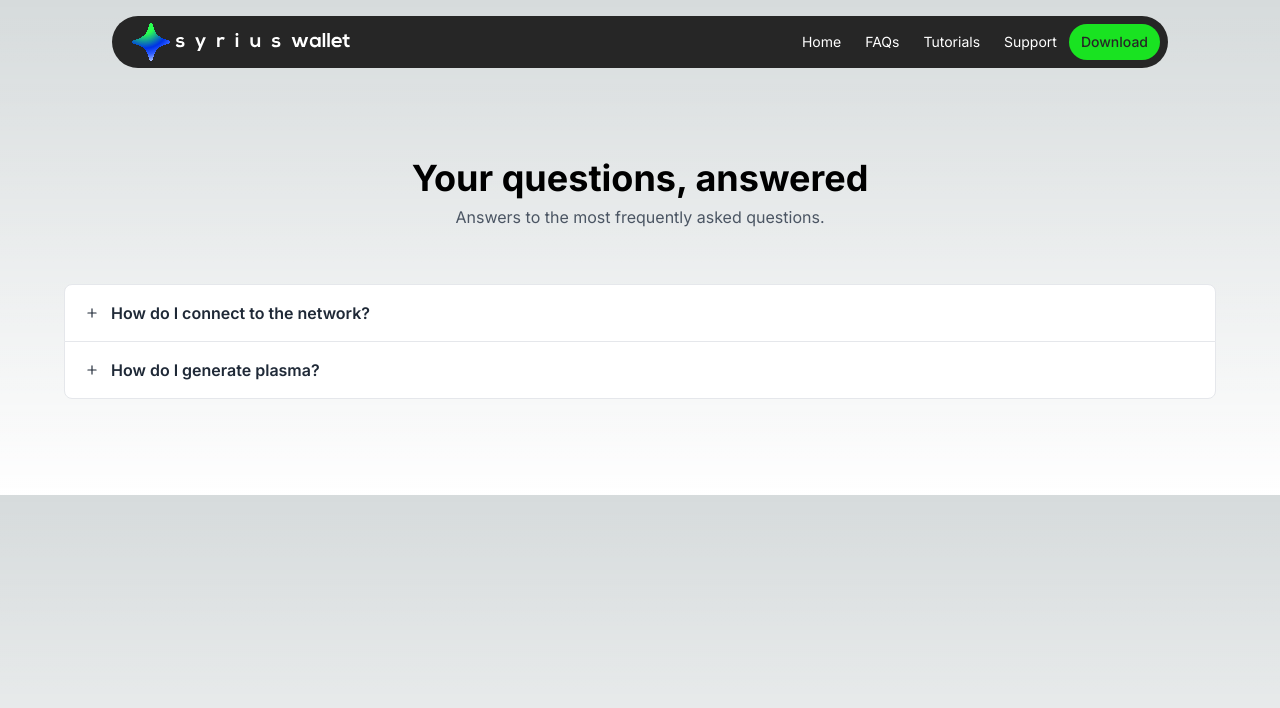
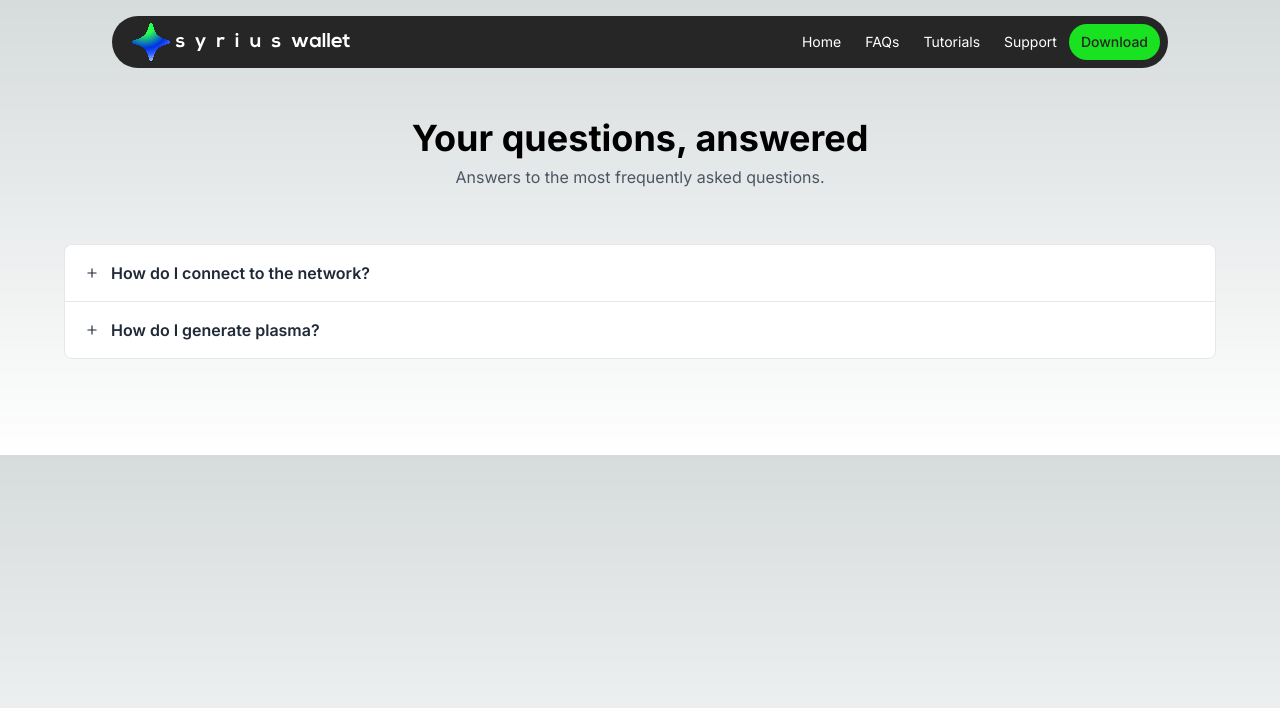
Before and after one commit to hypercore-one/syriuswallet.com, a Next.js app: page /faqs in a window 1280 px wide. Shown: the top 708 px of the page. Built offline with nearby package versions, Linux system fonts and the light colour scheme.

Commit message:
refactor: use new layout components

```diff
--- a/src/app/faqs/page.tsx
+++ b/src/app/faqs/page.tsx
@@ -1,17 +1,16 @@
 import React from 'react';
 import faqs from '../../../public/faqs.json'
 import Accordion from '@/components/Accordion';
+import PageTitle from '@/components/layout/PageTitle';
 
 export default function Page() {
 	return (
-		<>
-			<div className="max-w-[85rem] px-4 sm:px-6 lg:px-8 lg:py-14 mx-auto">
-				<div className="max-w-2xl mx-auto text-center mb-10 lg:mb-14">
-					<h2 className="text-2xl font-bold md:text-4xl md:leading-tight dark:text-white">Your questions, answered</h2>
-					<p className="mt-1 text-gray-600 dark:text-neutral-400">Answers to the most frequently asked questions.</p>
-				</div>
-				<Accordion items={faqs}/>
-			</div>
-		</>
+		<div className="max-w-[85rem] pt-4 px-4 sm:px-6 lg:px-8 lg:pb-14 mx-auto">
+			<PageTitle heading={{
+				title: 'Your questions, answered',
+				description: 'Answers to the most frequently asked questions.'
+			}} />
+			<Accordion items={faqs}/>
+		</div>
 	);
 }
--- a/src/app/tutorials/[slug]/page.tsx
+++ b/src/app/tutorials/[slug]/page.tsx
@@ -3,6 +3,7 @@
 import Markdown from 'react-markdown';
 import tutorials from '../../../../public/tutorials.json';
 import { Tutorial } from '@/types';
+import PageTitle from '@/components/layout/PageTitle';
 
 interface TutorialPageProps {
 	slug: string;
@@ -20,14 +21,10 @@
 
 	return (
 		<>
-			<div className="max-w-3xl px-4 pt-6 lg:pt-10 pb-12 sm:px-6 lg:px-8 mx-auto">
+			<div className="max-w-3xl pt-4 px-4 sm:px-6 lg:px-8 lg:pb-14 mx-auto">
+				<PageTitle heading={{title: tutorial.title}}/>
 				<div className="max-w-2xl">
-					<div className="space-y-5 md:space-y-8">
-						<div className="space-y-3">
-							<h2 className="text-2xl font-bold md:text-3xl dark:text-white">{tutorial.title}</h2>
-						</div>
-						<Markdown>{tutorial.content}</Markdown>
-					</div>
+					<Markdown>{tutorial.content}</Markdown>
 				</div>
 			</div>
 		</>
--- a/src/app/tutorials/page.tsx
+++ b/src/app/tutorials/page.tsx
@@ -3,17 +3,15 @@
 import { Tutorial } from '@/types';
 import TutorialCard from '@/components/TutorialCard';
 import {generateExcerpt} from '@/helpers';
+import PageTitle from '@/components/layout/PageTitle';
 
 export default function Page() {
 	return (
-		<>
 		<div className="max-w-[85rem] pt-4 px-4 sm:px-6 lg:px-8 lg:pb-14 mx-auto">
-				<div className="max-w-2xl mx-auto text-center mb-10 lg:mb-14">
-					<h2 className="text-2xl font-bold md:text-4xl md:leading-tight dark:text-white">Tutorials and
-						guides</h2>
-					<p className="mt-1 text-gray-600 dark:text-neutral-400">Simple how to guides for common questions
-						and issues.</p>
-				</div>
+			<PageTitle heading={{
+				title: 'Tutorials and guides',
+				description: 'Simple how to guides for common questions and issues.'
+			}}/>
 			<div className="grid lg:grid-cols-2 lg:gap-y-16 gap-10">
 				{tutorials.map((tutorial: Tutorial, index: number) => {
 					return (
@@ -27,6 +25,5 @@
 				})}
 			</div>
 		</div>
-		</>
 	);
 }
--- a/src/components/TutorialCard.tsx
+++ b/src/components/TutorialCard.tsx
@@ -1,9 +1,9 @@
 import React from 'react';
 import Image from 'next/image';
-import { CardItem } from '@/types';
+import { TutorialCardItem } from '@/types';
 
 interface TutorialCardProps {
-	item: CardItem;
+	item: TutorialCardItem;
 }
 
 const TutorialCard: React.FC<TutorialCardProps> = (props: TutorialCardProps) => {
```
Lines whose indentation alone changed are shown as unchanged.
